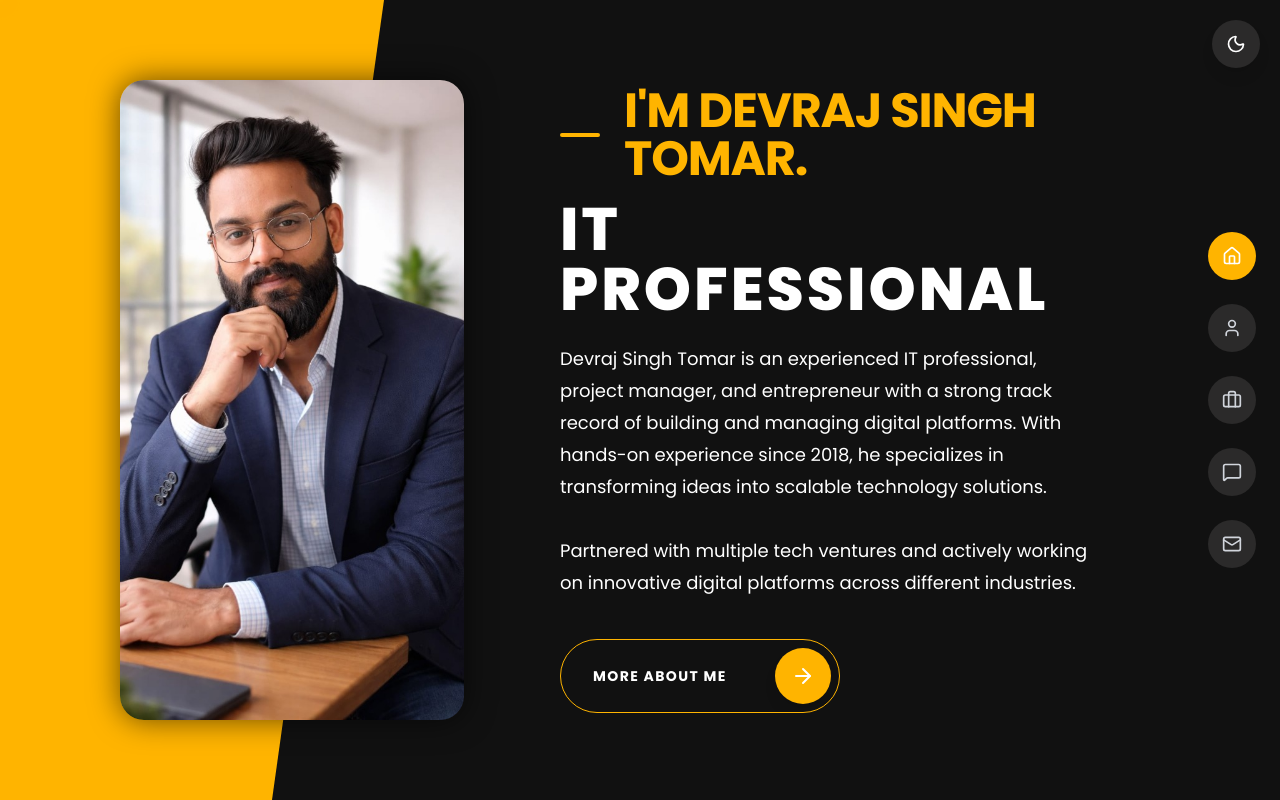
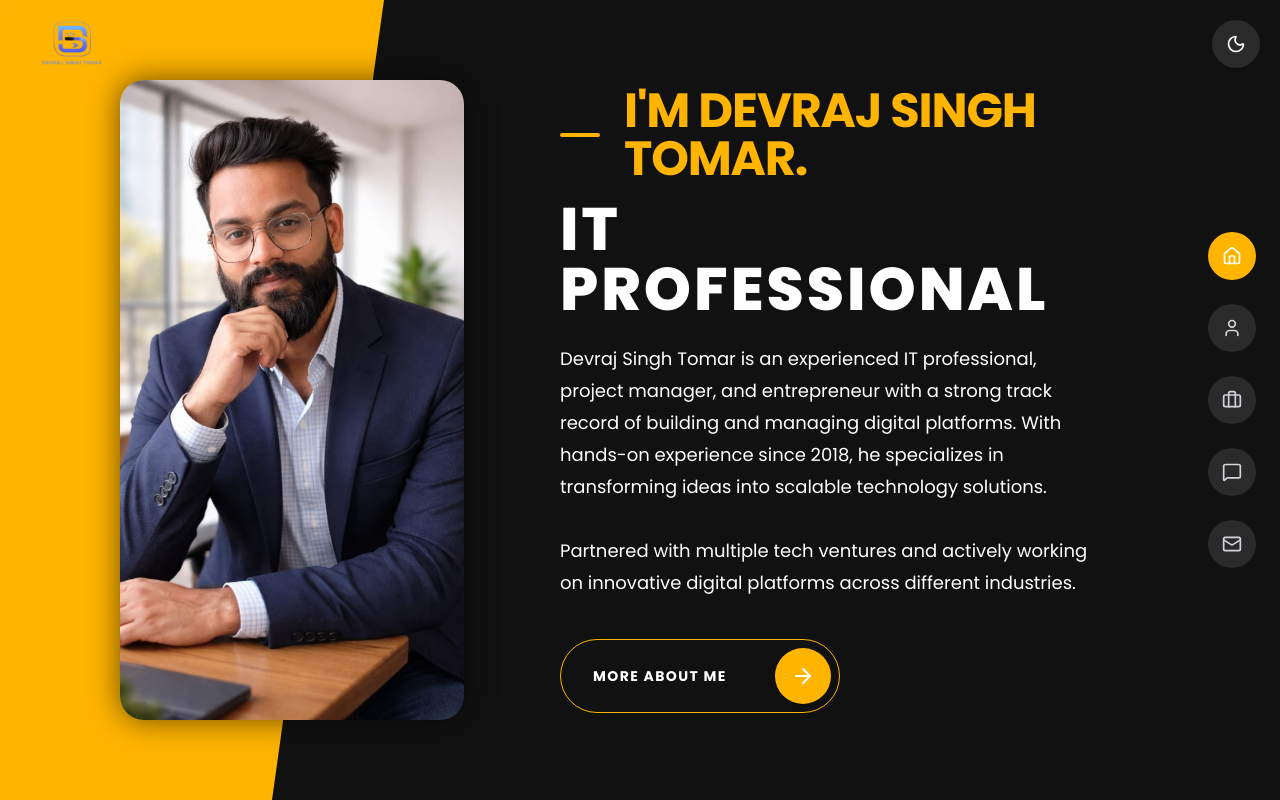
Before and after one commit to realfreeclub-cloud/devraj-singh-tomar, a Next.js app: page / in a window 1280 px wide. Built offline with nearby package versions, Linux system fonts and the light colour scheme.

Commit message:
fix logo

```diff
--- a/src/components/Navbar.tsx
+++ b/src/components/Navbar.tsx
@@ -1,6 +1,7 @@
 "use client";
 
 import Link from "next/link";
+import Image from "next/image";
 import { usePathname } from "next/navigation";
 import { Home, User, Briefcase, Mail, MessageSquare, Sun, Moon } from "lucide-react";
 import { useState, useEffect } from "react";
@@ -27,6 +28,36 @@ export default function Navbar() {
 
   return (
     <>
+      {/* Logo - Top Left */}
+      <Link
+        href="/"
+        className="fixed top-4 left-4 lg:top-5 lg:left-6 z-50 transition-opacity duration-300 hover:opacity-80"
+        aria-label="Home"
+      >
+        {/* Dark mode logo (light/gradient variant) */}
+        <Image
+          src="/logo-dark.png"
+          alt="Devraj Singh Tomar"
+          width={160}
+          height={60}
+          className={`h-12 w-auto object-contain transition-opacity duration-500 ${
+            isDarkMode ? "block" : "hidden"
+          }`}
+          priority
+        />
+        {/* Light mode logo (dark variant) */}
+        <Image
+          src="/logo-light.png"
+          alt="Devraj Singh Tomar"
+          width={160}
+          height={60}
+          className={`h-12 w-auto object-contain transition-opacity duration-500 ${
+            !isDarkMode ? "block" : "hidden"
+          }`}
+          priority
+        />
+      </Link>
+
       {/* Theme Toggle - Top Right */}
       <div className="fixed top-5 right-5 z-50 lg:right-5">
         <button
```
Also changed, not shown: public/logo-dark.png (added), public/logo-light.png (added).
